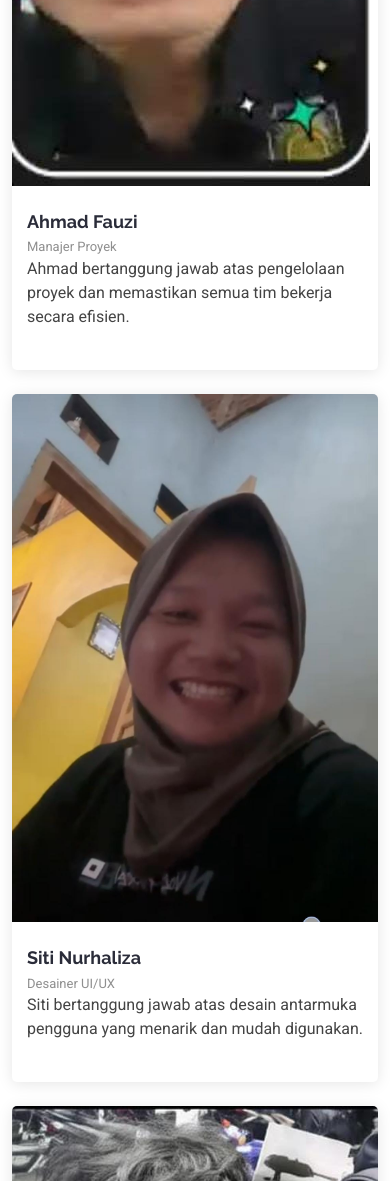
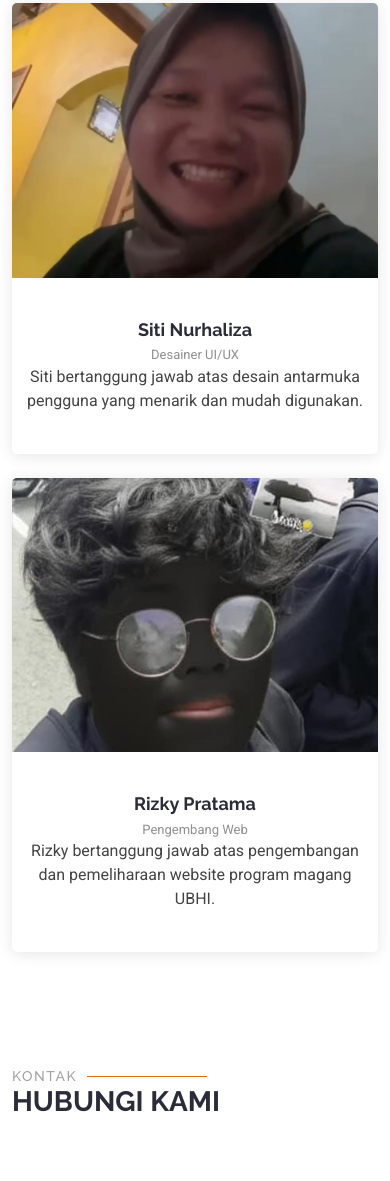
Before and after one commit to kirom03/Program_Magang_Mahasiswa, a plain HTML site: page index.html in a window 390 px wide. Shown: the part 6534-7715 px from the top of the page. Drawn offline with nearby package versions, Linux system fonts and the light colour scheme.

Commit message:
Update index.html

```diff
--- a/index.html
+++ b/index.html
@@ -97,7 +97,7 @@
       </div>
     </div>
 
-<!-- Slide 3 -->
+         <!-- Slide 3 -->
 <div class="carousel-item">
   <div class="carousel-container">
     <h2 class="animate__animated animate__fadeInDown">Kenapa Memilih Program Magang UBHI?</h2>
@@ -138,7 +138,6 @@
     <a href="#contact" class="btn-get-started animate__animated animate__fadeInUp scrollto">Hubungi Kami</a>
   </div>
 </div>
-
         <a class="carousel-control-prev" href="#hero-carousel" role="button" data-bs-slide="prev">
           <span class="carousel-control-prev-icon bi bi-chevron-left" aria-hidden="true"></span>
         </a>
@@ -529,53 +528,46 @@
     <!-- Team Section -->
     <section id="team" class="team section">
 
-      <!-- Judul Section -->
       <div class="container section-title" data-aos="fade-up">
         <h2>Tim</h2>
         <p>Tim Kami yang Berdedikasi</p>
-      </div><!-- Akhir Judul Section -->
-
-      <div class="container">
-
+      </div><div class="container">
         <div class="row gy-4">
 
-          <!-- Anggota Tim 1 -->
           <div class="col-lg-4 col-md-6" data-aos="fade-up" data-aos-delay="100">
             <div class="team-member">
-              <img src="assets/img/team/team1.jpeg" class="img-fluid" alt="">
-              <div class="member-info">
+              <div class="ratio ratio-4x3 mb-3">
+                <img src="assets/img/team/team1.jpeg" class="img-fluid object-fit-cover" alt="Foto Ahmad Fauzi">
+              </div>
+              <div class="member-info text-center">
                 <h4>Ahmad Fauzi</h4>
                 <span>Manajer Proyek</span>
                 <p>Ahmad bertanggung jawab atas pengelolaan proyek dan memastikan semua tim bekerja secara efisien.</p>
               </div>
             </div>
-          </div><!-- Akhir Anggota Tim 1 -->
-
-          <!-- Anggota Tim 2 -->
-          <div class="col-lg-4 col-md-6" data-aos="fade-up" data-aos-delay="200">
+          </div><div class="col-lg-4 col-md-6" data-aos="fade-up" data-aos-delay="200">
             <div class="team-member">
-              <img src="assets/img/team/team3.jpeg" class="img-fluid" alt="">
-              <div class="member-info">
+              <div class="ratio ratio-4x3 mb-3">
+                <img src="assets/img/team/team3.jpeg" class="img-fluid object-fit-cover" alt="Foto Siti Nurhaliza">
+              </div>
+              <div class="member-info text-center">
                 <h4>Siti Nurhaliza</h4>
                 <span>Desainer UI/UX</span>
                 <p>Siti bertanggung jawab atas desain antarmuka pengguna yang menarik dan mudah digunakan.</p>
               </div>
             </div>
-          </div><!-- Akhir Anggota Tim 2 -->
-
-          <!-- Anggota Tim 3 -->
-          <div class="col-lg-4 col-md-6" data-aos="fade-up" data-aos-delay="300">
+          </div><div class="col-lg-4 col-md-6" data-aos="fade-up" data-aos-delay="300">
             <div class="team-member">
-              <img src="assets/img/team/team2.jpeg" class="img-fluid" alt="">
-              <div class="member-info">
+              <div class="ratio ratio-4x3 mb-3">
+                <img src="assets/img/team/team2.jpeg" class="img-fluid object-fit-cover" alt="Foto Rizky Pratama">
+              </div>
+              <div class="member-info text-center">
                 <h4>Rizky Pratama</h4>
                 <span>Pengembang Web</span>
                 <p>Rizky bertanggung jawab atas pengembangan dan pemeliharaan website program magang UBHI.</p>
               </div>
             </div>
-          </div><!-- Akhir Anggota Tim 3 -->
-
-        </div>
+          </div></div>
       </div>
     </section><!-- /Team Section -->
     <!-- Contact Section -->
```
